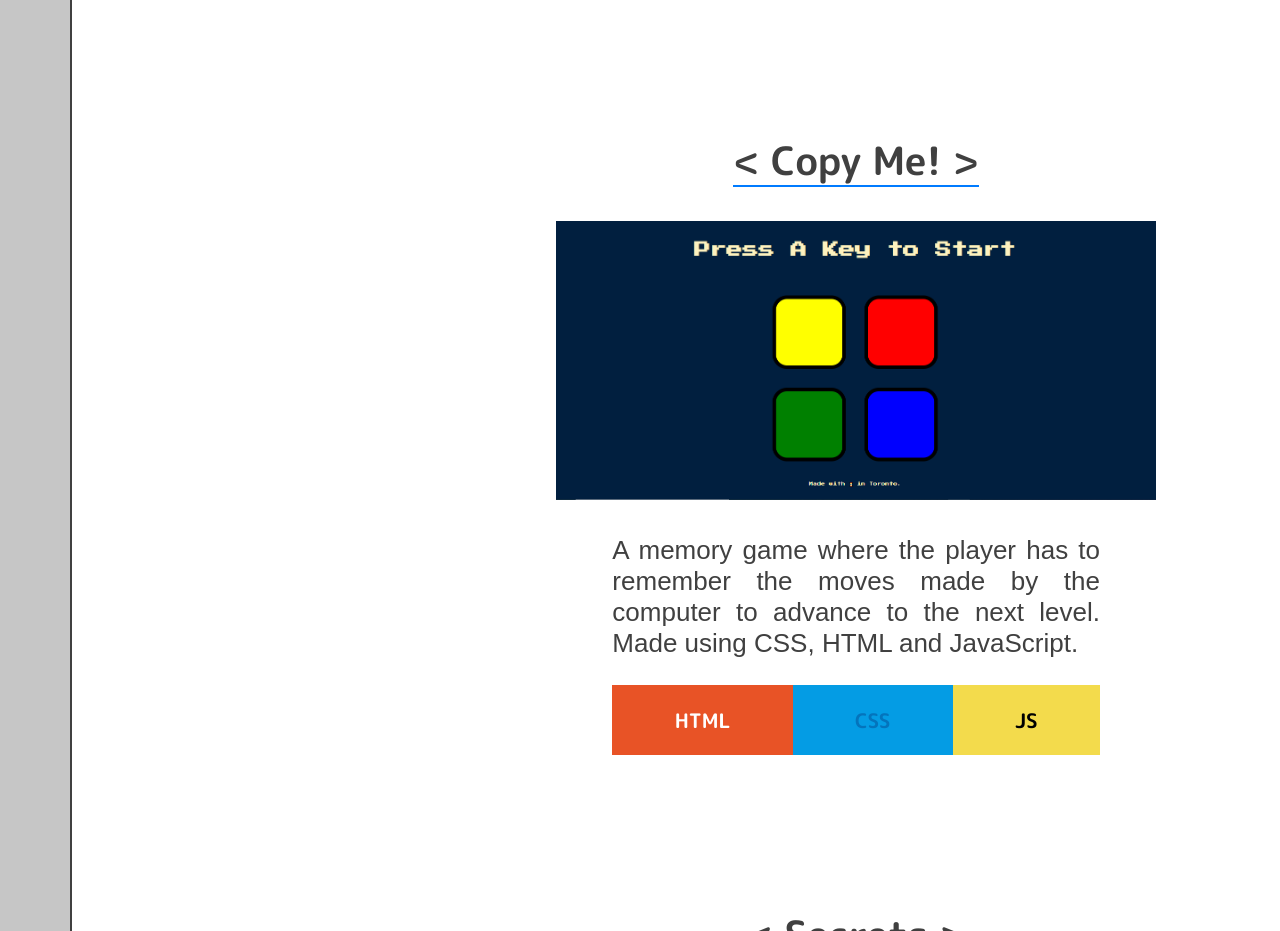
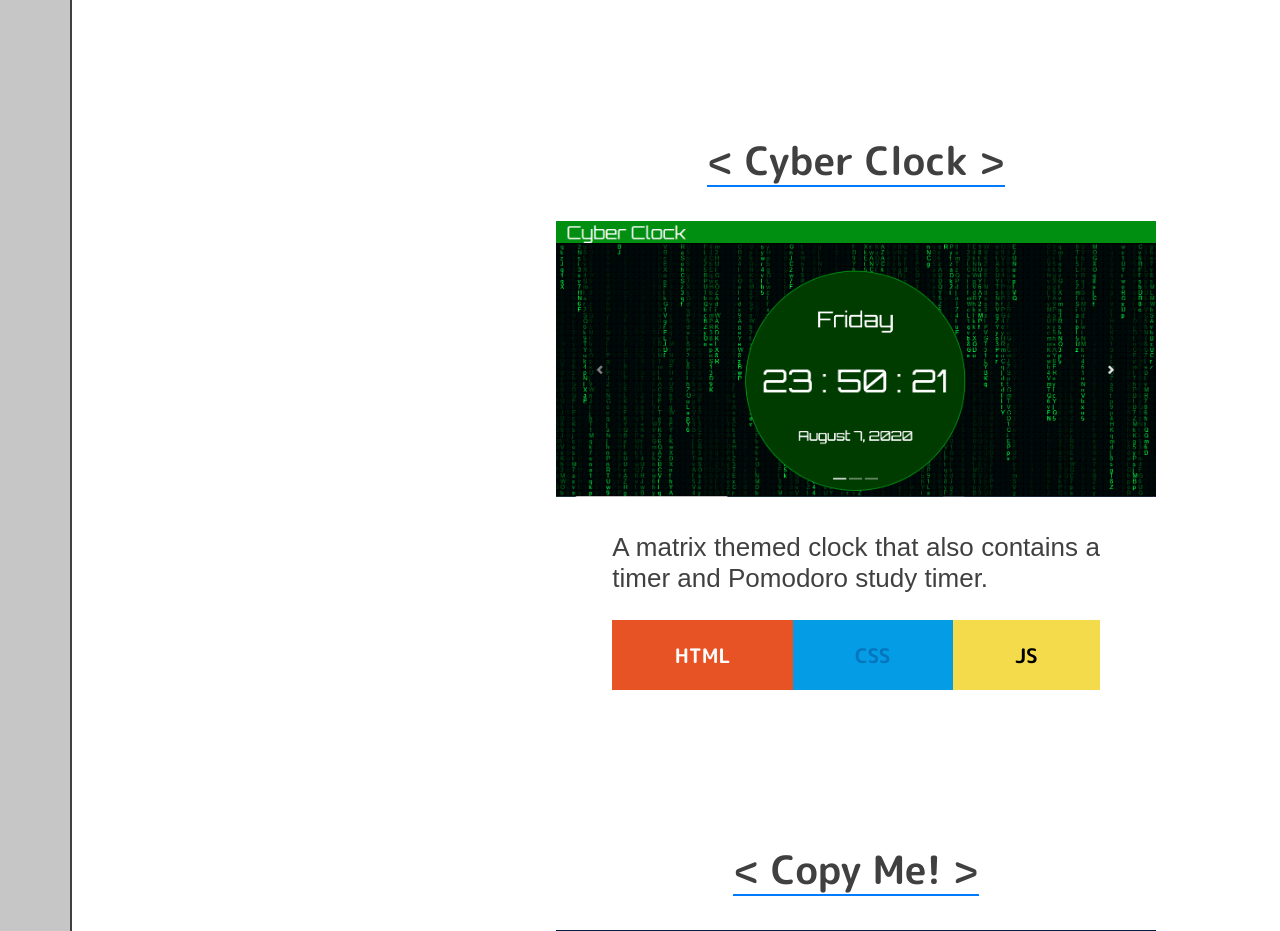
Before and after one commit to DenEdwards/denedwards.github.io, a plain HTML site: page index.html in a window 1280 px wide. Shown: the part 2320-3251 px from the top of the page. Drawn offline with nearby package versions, Linux system fonts and the light colour scheme.

Commit message:
Added the cyber clock

```diff
--- a/index.html
+++ b/index.html
@@ -118,6 +118,22 @@
                 </div>
                 <div class="btn" id="node">
                   Node
+                </div>
+              </div>
+            </div>
+            <div class="project">
+              <h2><a href="https://denedwards.github.io/Cyber-Clock/" class="bold-proj"> < Cyber Clock ></a></h2>
+              <img src="./images/clock.png" alt="cyber clock">
+              <p>A matrix themed clock that also contains a timer and Pomodoro study timer.</p>
+              <div class="buttons">
+                <div class="btn" id="html">
+                  HTML
+                </div>
+                <div class="btn" id="css">
+                  CSS
+                </div>
+                <div class="btn" id="js">
+                  JS
                 </div>
               </div>
             </div>
```
Also changed, not shown: images/clock.png (added).
